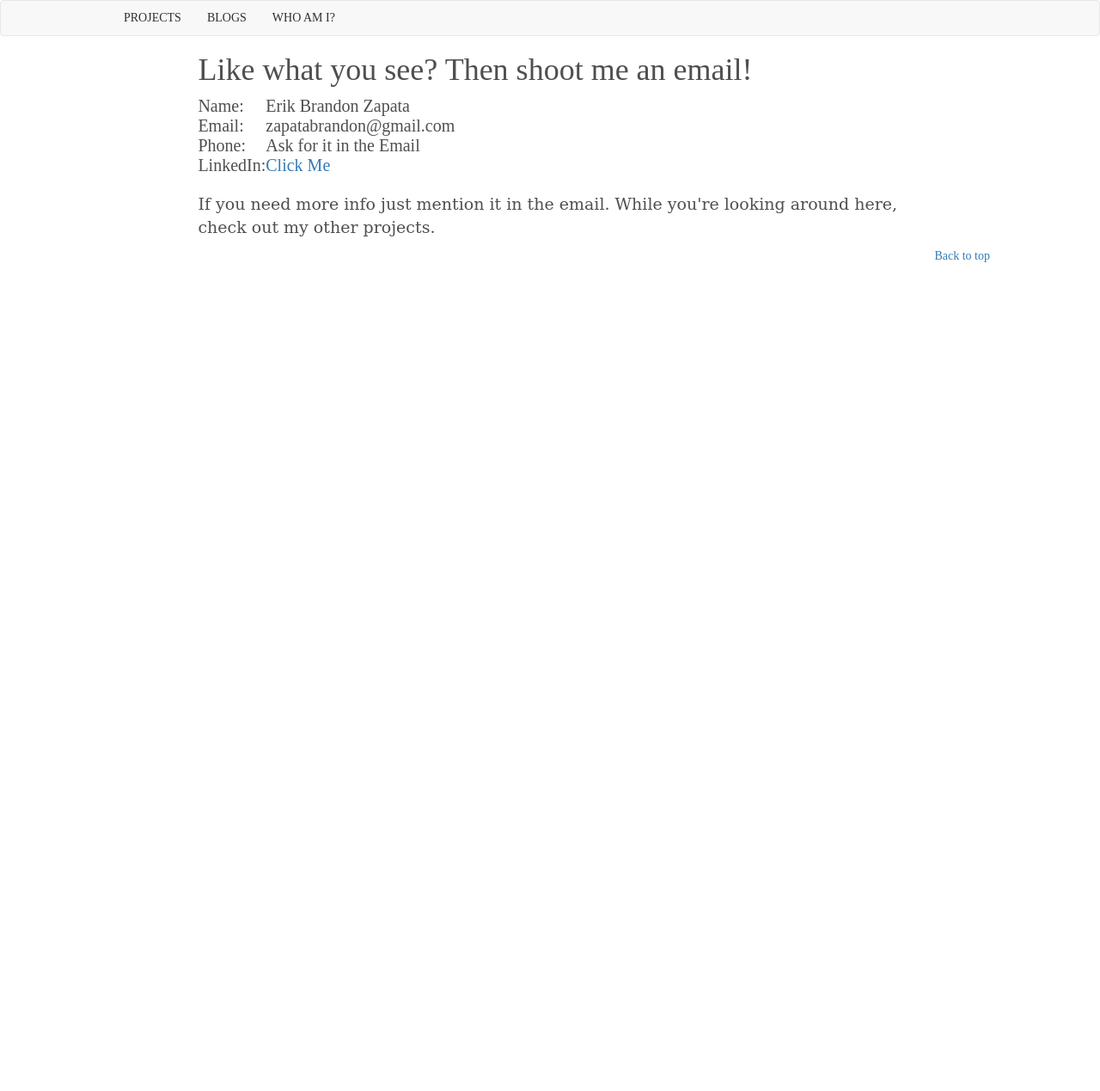
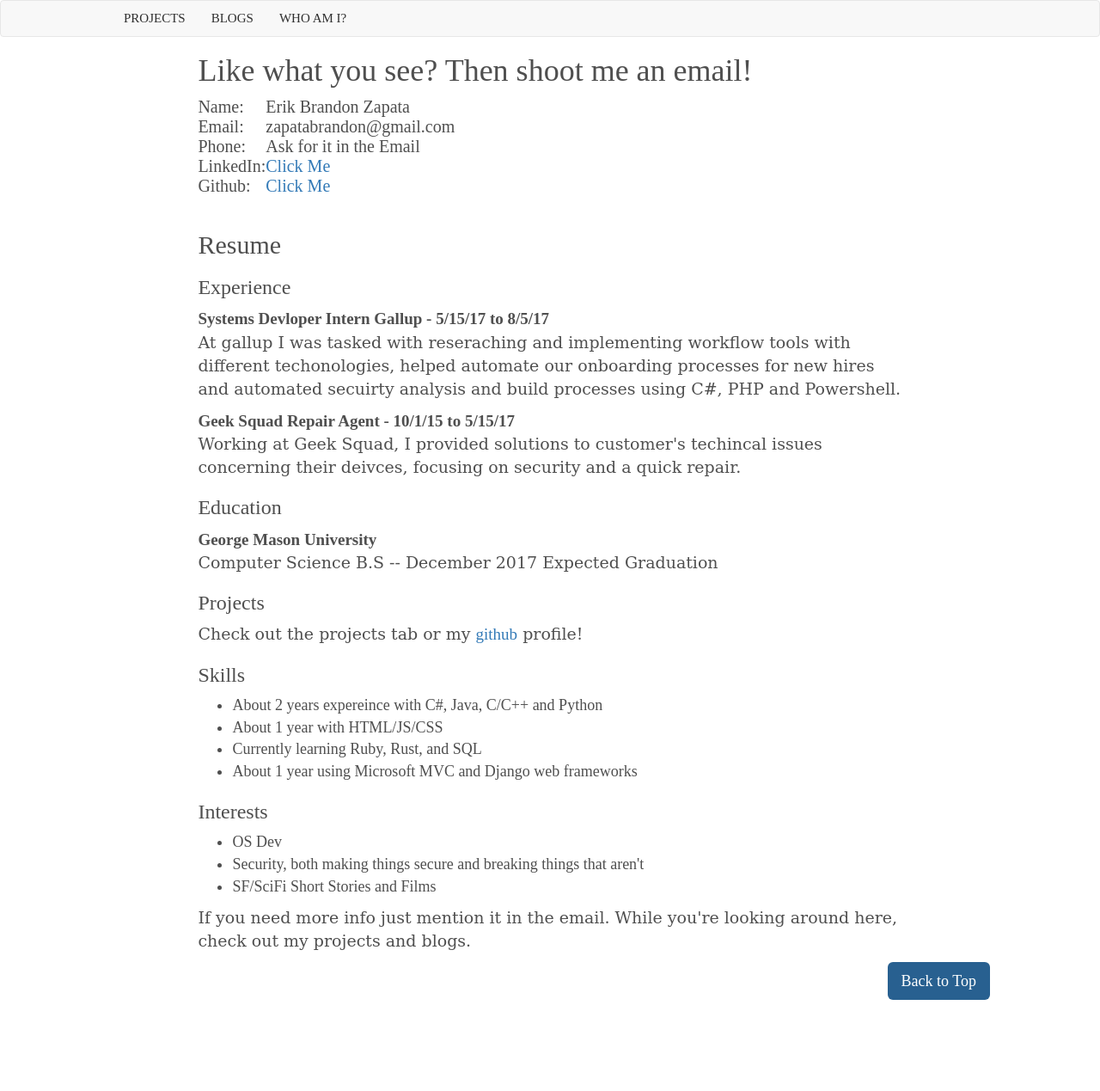
Before and after one commit to ErikBZ/instant-crush, a Django app: page /whoami/ in a window 1280 px wide. Shown: the whole page at 86% size. Before the commit the page ends 305 px from the top, so only its background shows below. Run offline with Django 3.2, Linux system fonts and the light colour scheme; some libraries are stand-ins or nearby versions.

Commit message:
Adds more info for the contact_me section. Cleans up unneeded database rows. edits some css

```diff
--- a/blog/models.py
+++ b/blog/models.py
@@ -21,7 +21,6 @@ class Blog(models.Model):
     pub_date = models.DateTimeField('date published')
     # a bunch of text
     content = models.TextField()
-    summary = models.TextField()
     is_project = models.BooleanField(default=False)
 
     # to string
--- a/blog/static/css/base.css
+++ b/blog/static/css/base.css
@@ -25,6 +25,7 @@ td{
 
 li.nav-item{
     float: left;
+	font-size: 15px;
 }
 
 li.nav-item a{
@@ -45,8 +46,17 @@ li.nav-item a:hover{
 	font-family: DejaVu serif;
 }
 
+button a{
+	color: #1f1f1f;
+}
+
 /* content stuff */
 .content{
     width:80%;
     margin:auto;
 }
+
+/* Stuff for the contact me section */
+li{
+	font-size: 18px;
+}
--- a/blog/views.py
+++ b/blog/views.py
@@ -10,7 +10,6 @@ def blog_list(request):
     queryset = Blog.objects.all();
 
     context = {
-        "content" : queryset[0].content,
         "objects" : queryset,
         "title" : "Blogs"
     }
--- a/personalsite/urls.py
+++ b/personalsite/urls.py
@@ -28,6 +28,7 @@ from django.conf.urls.static import static
 
 urlpatterns = [
     url(r'^$', RedirectView.as_view(url="/blog/", permanent=True)),
+    url(r'^contact$', RedirectView.as_view(url="/whoami", permanent=True)),
     url(r'^admin/', admin.site.urls),
     url(r'^blog/', include("blog.urls"), name="home"),
     url(r'^projects/', project_list, name="project_list"),
--- a/templates/base.html
+++ b/templates/base.html
@@ -33,7 +33,7 @@
 
 			{# Just some whitespace down here to buff it out a bit#}
 			<div style="height: 150px">
-				<a href="#" style="float:right;">Back to top</a>
+				<a href="#" class="button btn-primary btn-lg active" style="float:right" role="button">Back to Top</a>
 			</div>
 		</div>
 
--- a/templates/contact_me.html
+++ b/templates/contact_me.html
@@ -22,10 +22,51 @@
 			<td>LinkedIn:</td>
 			<td><a href="">Click Me</a></td>
 		</tr>
+		<tr>
+			<td>Github:</td>
+			<td><a href="https://github.com/ErikBZ">Click Me</a></td>
+		</tr>
 	</table><br>
+
+	<!-- Resume part i guess -->
+
+	<h2>Resume</h2>
+	<h3>Experience</h3>
+		<p>
+			<strong>Systems Devloper Intern Gallup - 5/15/17 to 8/5/17</strong><br>
+			At gallup I was tasked with reseraching and implementing workflow tools with different
+			techonologies, helped automate our onboarding processes for new hires and automated secuirty
+			analysis and build processes using C#, PHP and Powershell.
+		</p>
+		<p>
+			<strong>Geek Squad Repair Agent - 10/1/15 to 5/15/17</strong><br>
+			Working at Geek Squad, I provided solutions to customer's techincal issues concerning
+			their deivces, focusing on security and a quick repair.
+		</p>
+	<h3>Education</h3>
+		<p>
+			<strong>George Mason University</strong><br>
+			Computer Science B.S -- December 2017 Expected Graduation
+		</p>
+	<h3>Projects</h3>
+		<p>Check out the projects tab or my <a href="https://github.com/ErikBZ">github</a> profile!</p>
+	<h3>Skills</h3>
+		<ul>
+			<li>About 2 years expereince with C#, Java, C/C++ and Python</li>
+			<li>About 1 year with HTML/JS/CSS</li>
+			<li>Currently learning Ruby, Rust, and SQL</li>
+			<li>About 1 year using Microsoft MVC and Django web frameworks</li>
+		</ul>
+	<h3>Interests</h3>
+		<ul>
+			<li>OS Dev</li>
+			<li>Security, both making things secure and breaking things that aren't</li>
+			<li>SF/SciFi Short Stories and Films</li>
+		</ul>
+
 	<p>
 	   If you need more info just mention it in the email.
-        While you're looking around here, check out my other projects.
+	   While you're looking around here, check out my projects and blogs.
 	</p>
 </div>
 {% endblock content %}
```
Lines whose indentation alone changed are shown as unchanged.
